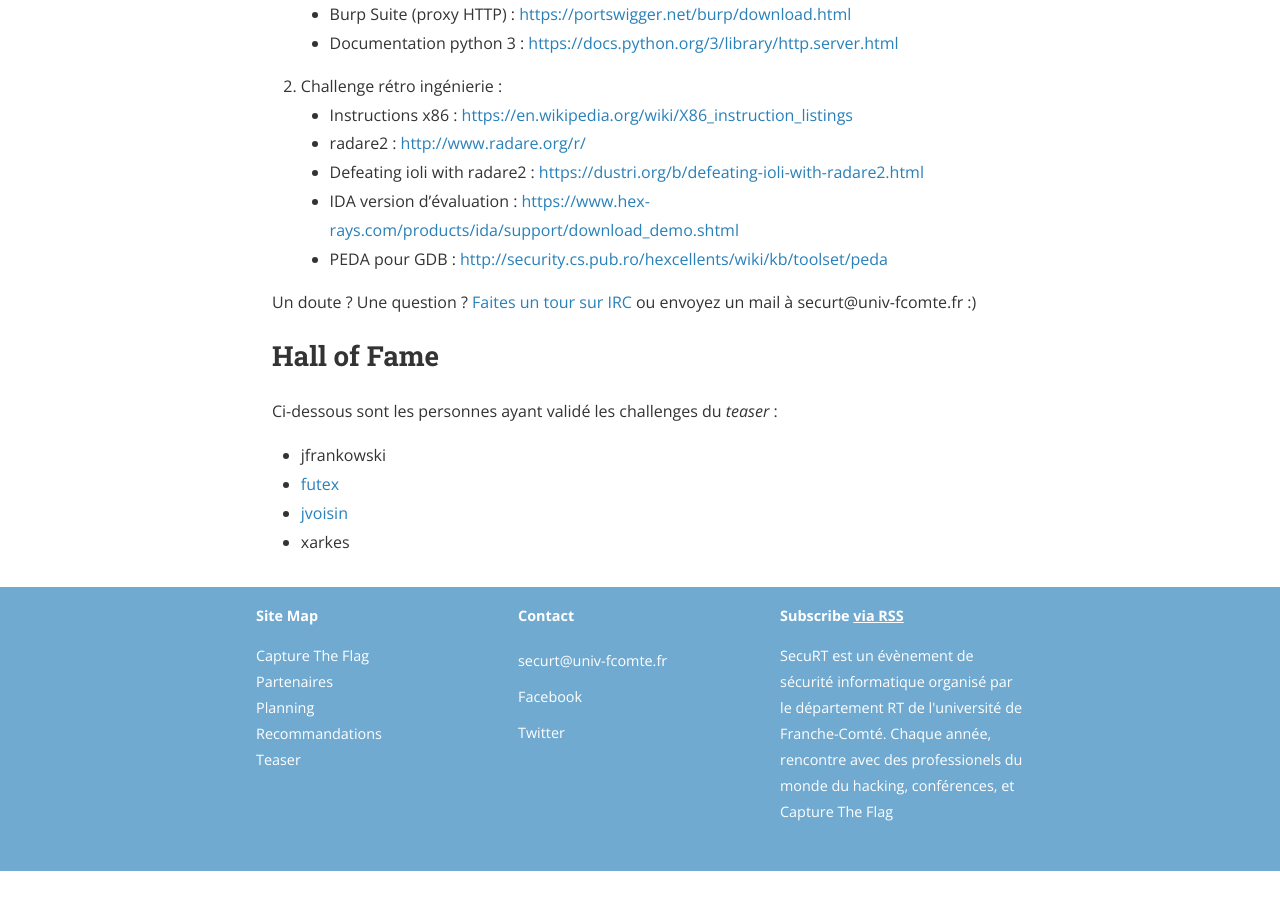
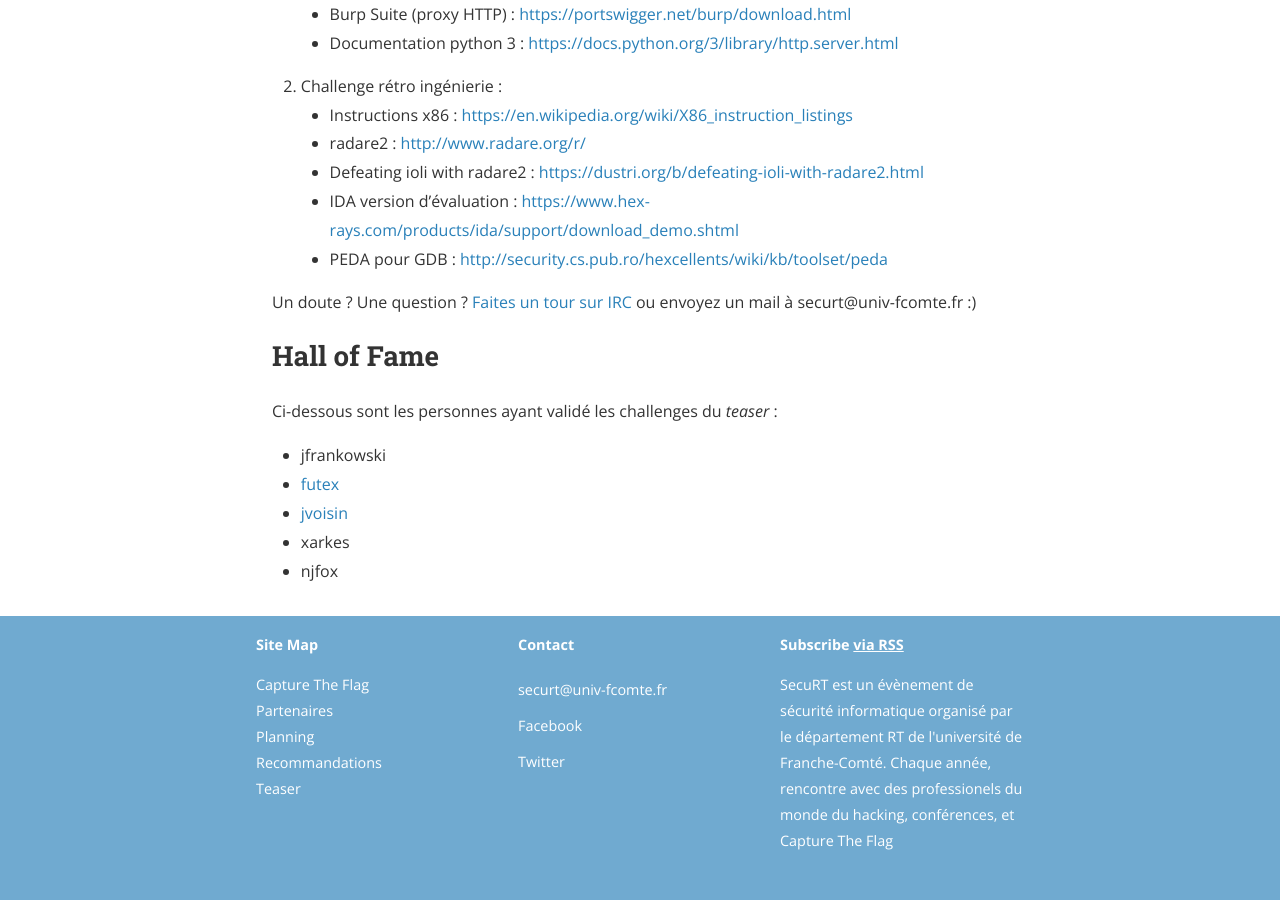
Before and after one commit to SecuRT/securt.github.io, a Jekyll site: the page built from teaser.md, in a window 1280 px wide and 900 px high, scrolled down 919 px. Built offline with Jekyll 4.4.1, drawn with Linux system fonts in a browser that asks for light colours; nearby versions of some CDN libraries; before the commit the page ends 1790 px from its top, so only the background shows below that.

Commit message:
updat WOF

```diff
--- a/teaser.md
+++ b/teaser.md
@@ -48,3 +48,4 @@
 + [futex](http://remchp.com)
 + [jvoisin](https://dustri.org)
 + xarkes
++ njfox
```
